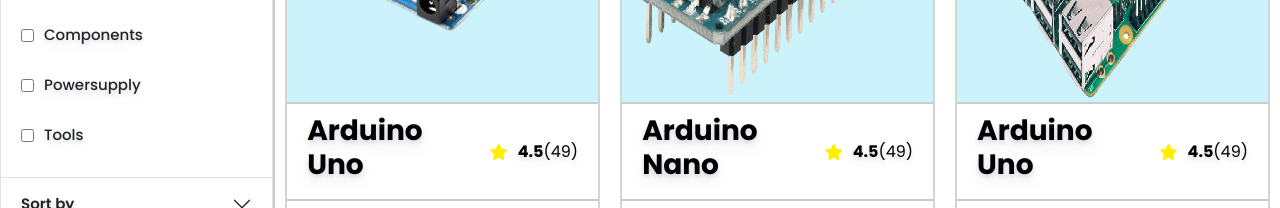
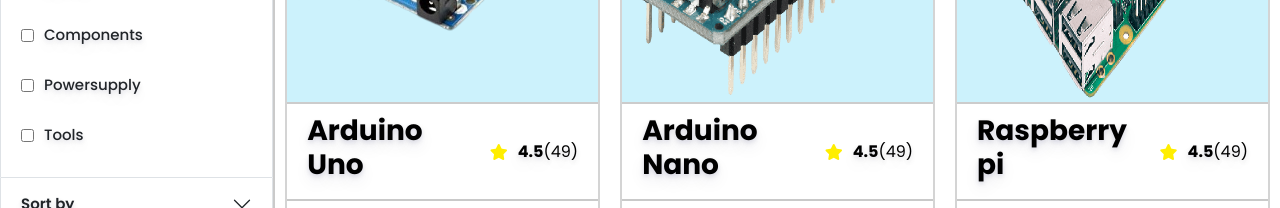
Before and after one commit to tushar-2223/Ecommerce-using-html, a plain HTML site: page index.html in a window 1280 px wide. Shown: the part 1432-1640 px from the top of the page. Drawn offline with nearby package versions, Linux system fonts and the light colour scheme.

Commit message:
Update index.html

```diff
--- a/index.html
+++ b/index.html
@@ -334,7 +334,7 @@
                                 <img src="./images/product/raspberrypi.png" alt="">
                             </div>
                             <div class="product_title">
-                                <h3>Arduino Uno</h3>
+                                <h3>Raspberry pi</h3>
                                 <span>
                                     <i class="fa-solid fa-star"></i>
                                     <b>4.5</b>
```
